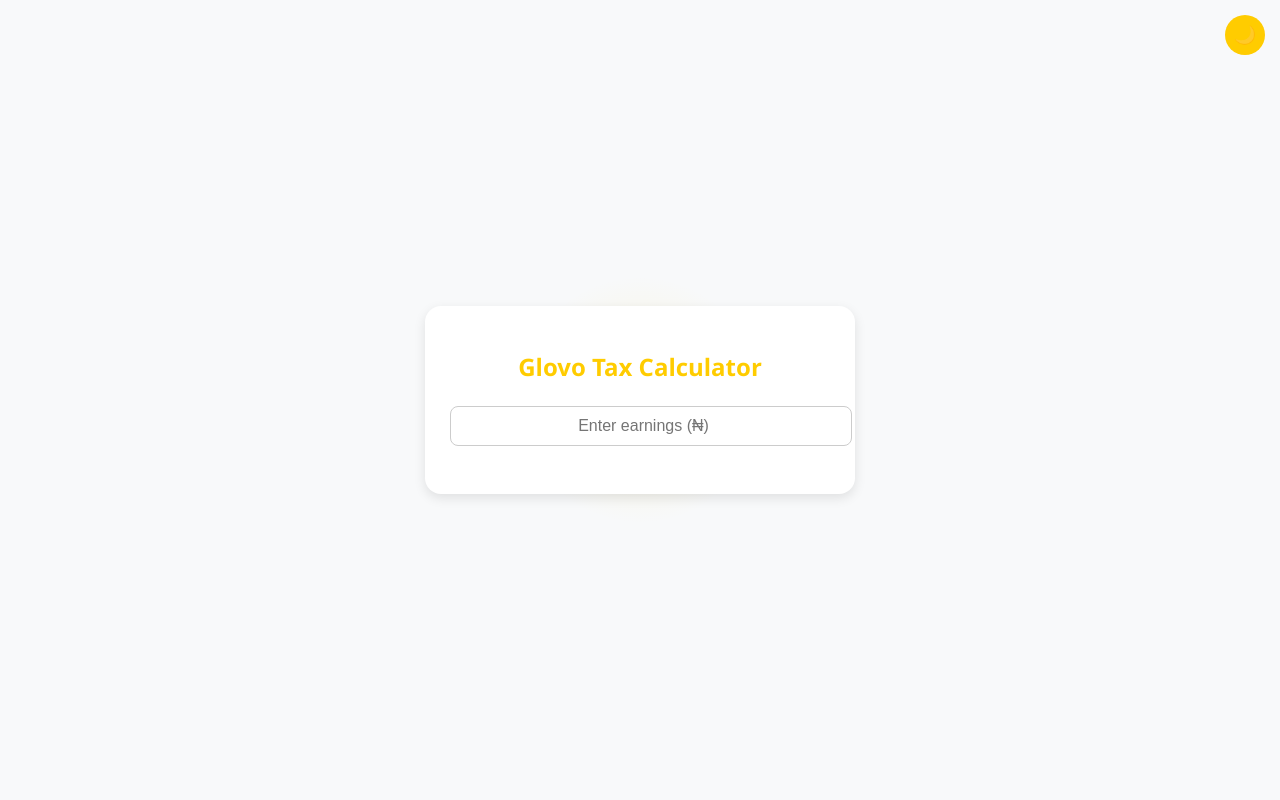
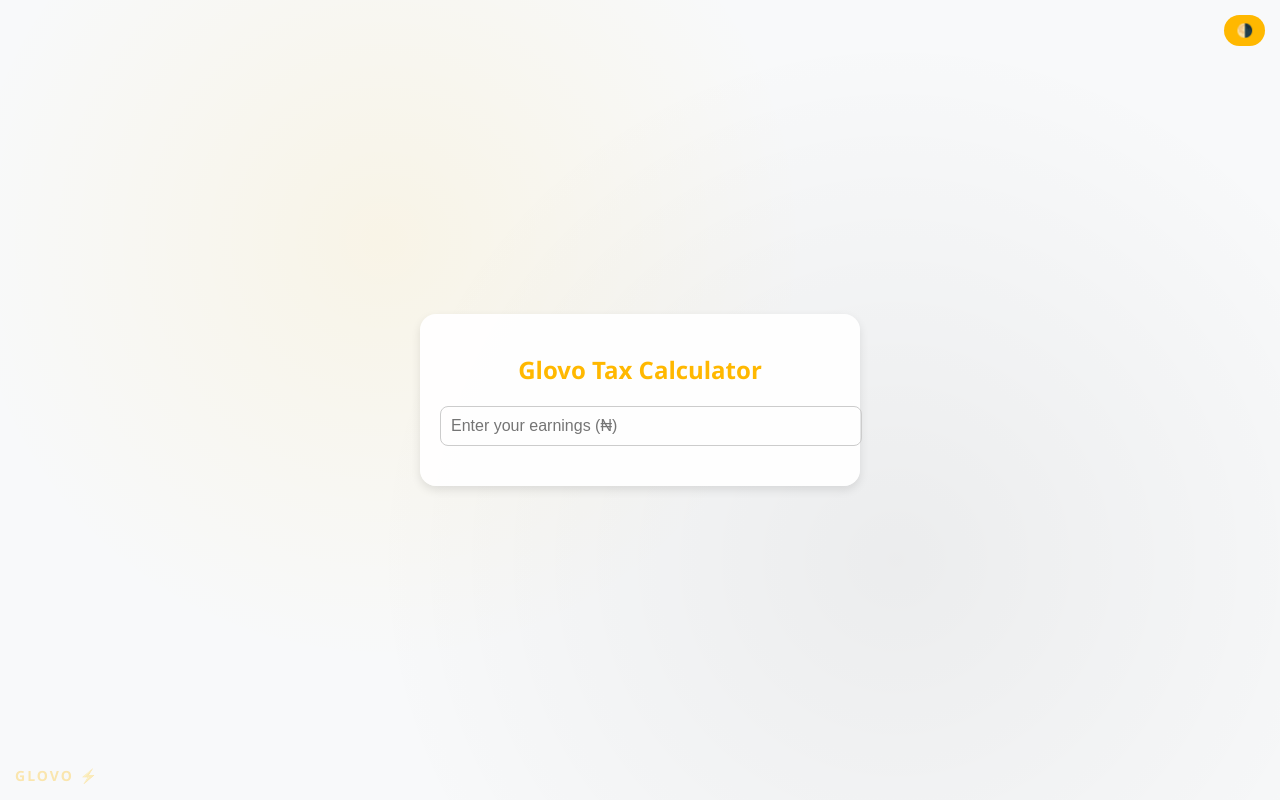
Before and after one commit to jj5199170-alt/Glovo-weekly-tracking, a plain HTML site: page index.html in a window 1280 px wide. Drawn offline with Linux system fonts and the light colour scheme.

Commit message:
Update index.html

```diff
--- a/index.html
+++ b/index.html
@@ -6,122 +6,147 @@
   <title>Glovo Tax Calculator</title>
   <style>
     :root {
-      --glovo-yellow: #ffcc00;
-      --text-dark: #333;
-      --bg-light: #f8f9fa;
-      --bg-dark: #1c1c1c;
-      --text-light: #f8f9fa;
+      --yellow: #ffb800;
+      --light-bg: #f8f9fa;
+      --light-text: #222;
+      --dark-bg: #1c1c1c;
+      --dark-text: #f8f9fa;
     }
 
     body {
       font-family: "Segoe UI", sans-serif;
-      margin: 0;
-      padding: 0;
-      height: 100vh;
+      background-color: var(--light-bg);
+      color: var(--light-text);
       display: flex;
+      flex-direction: column;
       align-items: center;
       justify-content: center;
-      background-color: var(--bg-light);
-      color: var(--text-dark);
-      position: relative;
-      overflow: hidden;
+      height: 100vh;
+      margin: 0;
+      transition: background 0.3s, color 0.3s;
+      background-image: radial-gradient(circle at 30% 30%, rgba(255, 184, 0, 0.08) 0%, transparent 40%),
+                        radial-gradient(circle at 70% 70%, rgba(0, 0, 0, 0.05) 0%, transparent 50%);
+      background-size: cover;
+      background-repeat: no-repeat;
+    }
+
+    .dark {
+      background-color: var(--dark-bg);
+      color: var(--dark-text);
+      background-image: radial-gradient(circle at 30% 30%, rgba(255, 184, 0, 0.1) 0%, transparent 40%),
+                        radial-gradient(circle at 70% 70%, rgba(255, 255, 255, 0.05) 0%, transparent 50%);
+    }
+
+    .card {
+      background: rgba(255, 255, 255, 0.95);
+      padding: 20px;
+      border-radius: 16px;
+      box-shadow: 0 4px 10px rgba(0,0,0,0.1);
+      width: 90%;
+      max-width: 400px;
+      text-align: center;
       transition: background 0.3s, color 0.3s;
     }
 
-    /* Glovo logo background (faint delivery bag) */
-    body::before {
-      content: "";
-      position: absolute;
-      top: 50%;
-      left: 50%;
-      width: 250px;
-      height: 250px;
-      background: radial-gradient(circle at center, rgba(255, 204, 0, 0.12) 0%, transparent 70%);
-      border-radius: 50%;
-      transform: translate(-50%, -50%) rotate(-10deg);
-      z-index: 0;
-    }
-
-    .card {
-      background: white;
-      border-radius: 16px;
-      box-shadow: 0 4px 12px rgba(0,0,0,0.1);
-      padding: 25px;
-      width: 90%;
-      max-width: 380px;
-      text-align: center;
-      position: relative;
-      z-index: 1;
-      transition: background 0.3s, color 0.3s;
+    .dark .card {
+      background: rgba(34, 34, 34, 0.9);
     }
 
     h2 {
-      color: var(--glovo-yellow);
-      margin-bottom: 15px;
+      color: var(--yellow);
+      margin-bottom: 10px;
     }
 
     input {
       width: 100%;
       padding: 10px;
-      margin: 8px 0;
+      margin: 10px 0;
       border: 1px solid #ccc;
       border-radius: 8px;
       font-size: 16px;
-      text-align: center;
       background: transparent;
       color: inherit;
     }
 
-    .result {
-      margin-top: 15px;
-      font-weight: 600;
-      font-size: 17px;
+    input:focus {
+      outline: 1px solid var(--yellow);
     }
 
-    .theme-toggle {
+    .result {
+      margin-top: 10px;
+      text-align: left;
+      font-size: 16px;
+      line-height: 1.6;
+    }
+
+    .toggle {
       position: absolute;
       top: 15px;
       right: 15px;
-      background: var(--glovo-yellow);
+      background: var(--yellow);
       border: none;
-      border-radius: 50%;
-      width: 40px;
-      height: 40px;
+      border-radius: 50px;
+      padding: 8px 12px;
+      font-weight: bold;
       cursor: pointer;
       color: white;
-      font-size: 18px;
-      transition: background 0.3s;
+      transition: 0.3s;
     }
-    .theme-toggle:hover { background: #ffb800; }
 
-    body.dark {
-      background-color: var(--bg-dark);
-      color: var(--text-light);
+    .toggle:hover {
+      background: #e0a800;
     }
-    body.dark .card {
-      background-color: #2a2a2a;
-      color: var(--text-light);
+
+    .logo-bg {
+      position: fixed;
+      bottom: 15px;
+      left: 15px;
+      font-size: 14px;
+      opacity: 0.3;
+      color: var(--yellow);
+      font-weight: bold;
+      letter-spacing: 2px;
     }
   </style>
 </head>
 <body>
-  <button class="theme-toggle" id="themeBtn">🌙</button>
-
+  <button class="toggle" onclick="toggleTheme()">🌗</button>
   <div class="card">
     <h2>Glovo Tax Calculator</h2>
-    <input type="number" id="earnings" placeholder="Enter earnings (₦)" />
+    <input type="number" id="earnings" placeholder="Enter your earnings (₦)" />
     <div class="result" id="result"></div>
   </div>
+  <div class="logo-bg">GLOVO ⚡</div>
 
   <script>
-    const earningsInput = document.getElementById("earnings");
+    const input = document.getElementById("earnings");
     const resultDiv = document.getElementById("result");
-    const themeBtn = document.getElementById("themeBtn");
-    const body = document.body;
-
-    const platformFee = 500;
-    const adminFee = 500;
-    const taxRate = 0.02;
 
     function calculate() {
-      const earnings = parse
+      const earnings = parseFloat(input.value);
+      if (isNaN(earnings) || earnings <= 0) {
+        resultDiv.innerHTML = "Please enter a valid amount.";
+        return;
+      }
+      const tax = 0.02 * earnings;
+      const platformFee = 500;
+      const adminFee = 500;
+      const totalDeductions = tax + platformFee + adminFee;
+      const netEarnings = earnings - totalDeductions;
+      resultDiv.innerHTML = `
+        Tax (2%): ₦${tax.toFixed(2)}<br/>
+        Platform Fee: ₦${platformFee}<br/>
+        Admin Fee: ₦${adminFee}<br/>
+        <hr/>
+        <strong>Net Earnings: ₦${netEarnings.toFixed(2)}</strong>
+      `;
+    }
+
+    input.addEventListener("input", calculate);
+
+    function toggleTheme() {
+      document.body.classList.toggle("dark");
+    }
+  </script>
+</body>
+</html>
```
